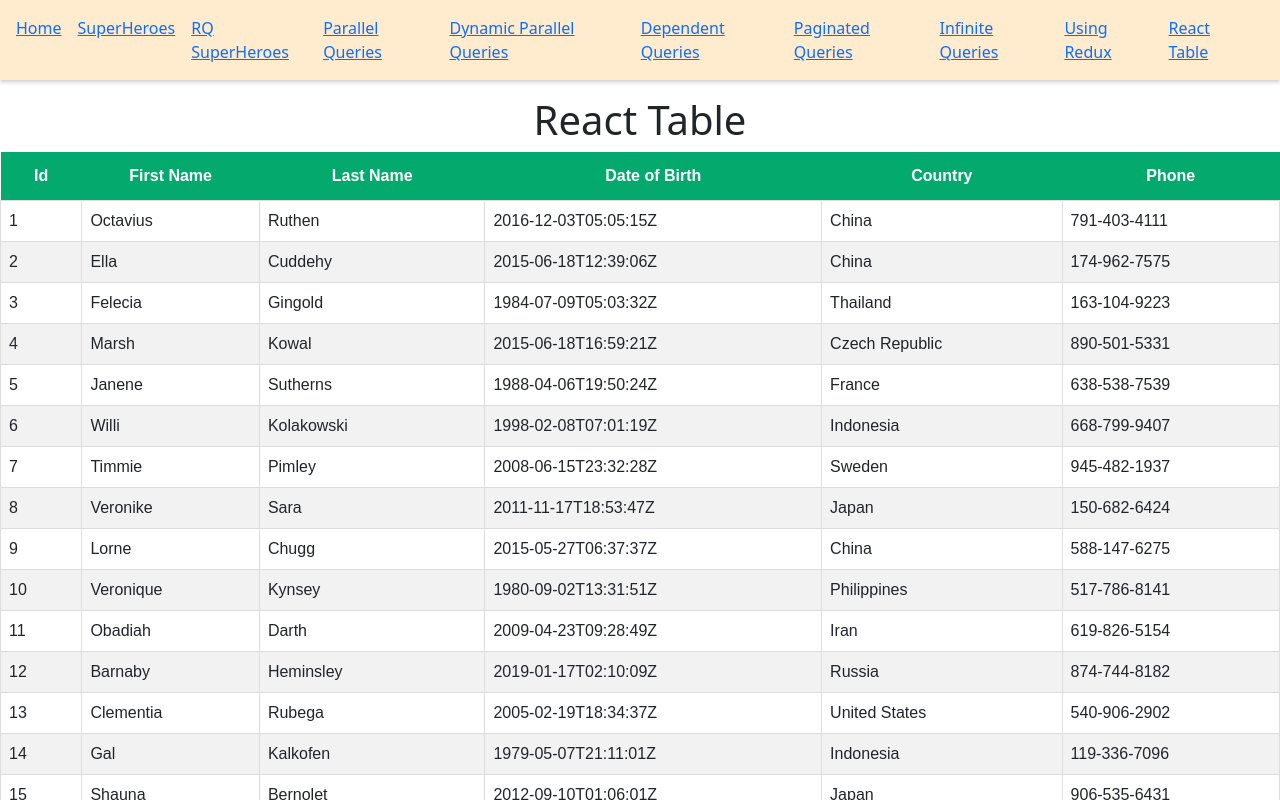
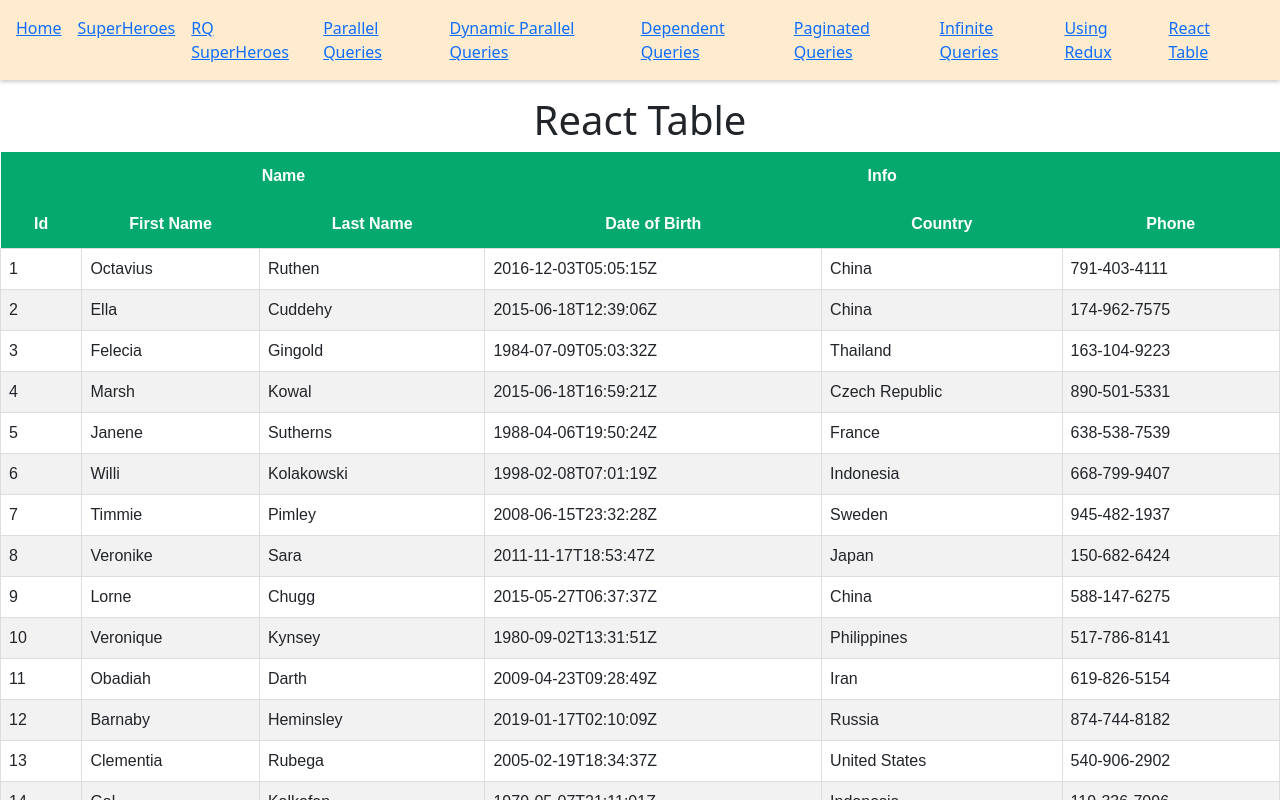
Before and after one commit to tanmesh/react-notes, a React (Create React App) app: page /table in a window 1280 px wide. Shown: the top 800 px of the page. Built offline with nearby package versions, Linux system fonts and the light colour scheme.

Commit message:
using header groups

```diff
--- a/src/components/reactTable/ReactTable.page.js
+++ b/src/components/reactTable/ReactTable.page.js
@@ -1,11 +1,11 @@
 import React, { useMemo } from 'react'
 import { useTable } from 'react-table'
 import MOCK_DATA from './MOCK_DATA.json'
-import { COLUMNS } from './columns'
+import { GROUPED_COLUMNS } from './columns'
 import './table.css'
 
 const ReactTablePage = () => {
-    const columns = useMemo(() => COLUMNS, []) // This ensures that the columns are not re-created on every render
+    const columns = useMemo(() => GROUPED_COLUMNS, []) // This ensures that the columns are not re-created on every render
     const data = useMemo(() => MOCK_DATA, []) // This ensures that the data is not re-created on every render
 
     const tableInstance = useTable({
--- a/src/components/reactTable/columns.js
+++ b/src/components/reactTable/columns.js
@@ -35,3 +35,49 @@
         accessor: 'phone'
     }
 ]
+
+
+export const GROUPED_COLUMNS = [
+    {
+        Header: 'Id',
+        Footer: 'Id',
+        accessor: 'id'
+    },
+    {
+        Header: 'Name',
+        Footer: 'Name',
+        columns: [
+            {
+                Header: 'First Name',
+                Footer: 'First Name',
+                accessor: 'first_name'
+            },
+            {
+                Header: 'Last Name',
+                Footer: 'Last Name',
+                accessor: 'last_name'
+            }
+        ]
+    },
+    {
+        Header: 'Info',
+        Footer: 'Info',
+        columns: [
+            {
+                Header: 'Date of Birth',
+                Footer: 'Date of Birth',
+                accessor: 'data_of_birth'
+            },
+            {
+                Header: 'Country',
+                Footer: 'Country',
+                accessor: 'country'
+            },
+            {
+                Header: 'Phone',
+                Footer: 'Phone',
+                accessor: 'phone'
+            }
+        ]
+    }
+]
```
